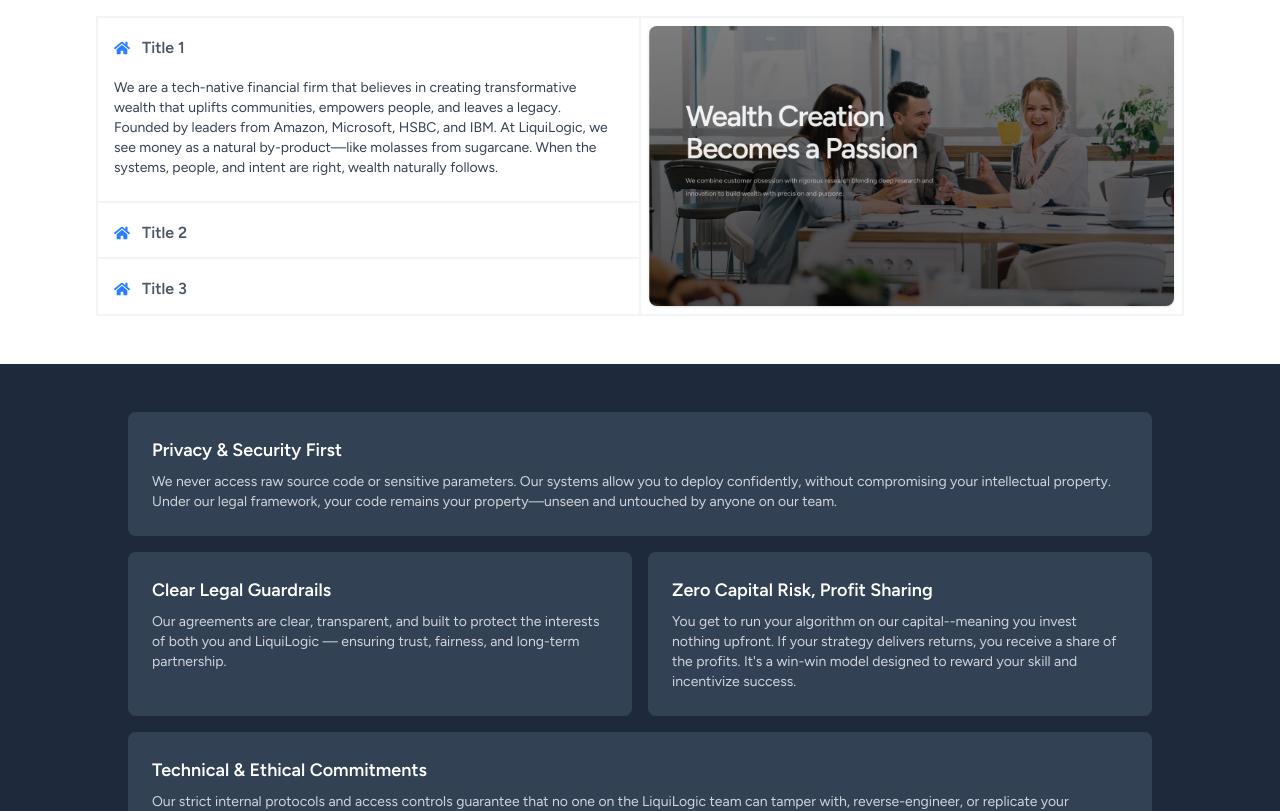
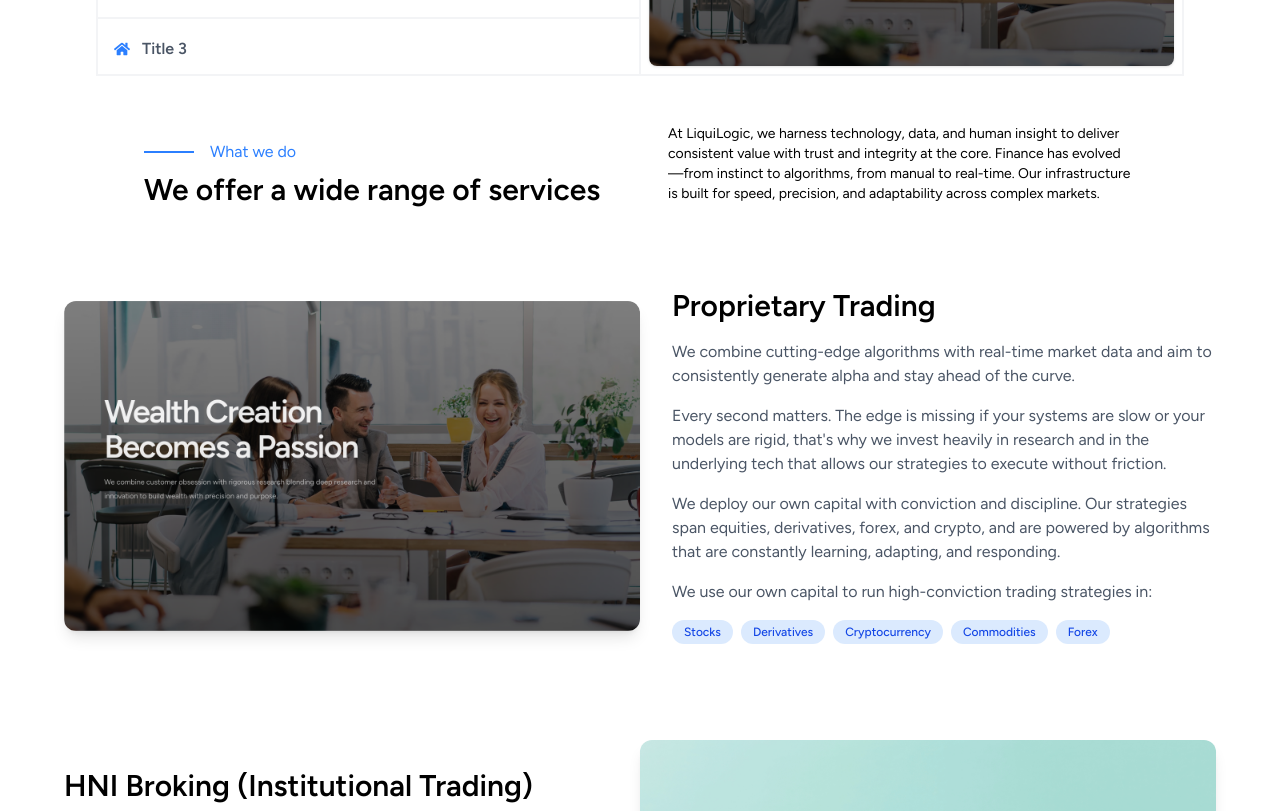
Before and after one commit to AbhishekChoudhari42/fintech, a React (Vite) app: page / in a window 1280 px wide. Shown: the part 960-1771 px from the top of the page. Built offline with nearby package versions, Linux system fonts and the light colour scheme.

Commit message:
Trading section update

```diff
--- a/src/App.jsx
+++ b/src/App.jsx
@@ -19,17 +19,26 @@
       <div className='w-full m-0 p-0 max-w-[1440px]'>
         <Header />
         <Hero />
-        <div className='flex flex-col gap-4 p-8 px-24 max-sm:px-8 bg-white'>
+        <div className='flex flex-col gap-4 p-8 px-24 max-sm:px-4 bg-white'>
           <div className='w-full' >
-            <SectionHeading text={'Who We Are'}/>
-            <h2 className='text-4xl font-semibold mt-2'>Our story started with a <br/>simple idea</h2>
+            <SectionHeading text={'Who We Are'} />
+            <h2 className='text-4xl font-semibold mt-2'>Our story started with a simple idea</h2>
           </div>
           <AccordionWithImage />
         </div>
+        <div className='flex flex-col gap-4 items-center  bg-white'>
+          <div className='w-4/5 p-4 flex gap-14 max-sm:flex-col max-sm:w-full items-center max-sm:h-fit max-sm:gap-4 h-[100px]' >
+            <div className='h-200px flex-1'>
+              <SectionHeading text={'What we do'} />
+              <h2 className='text-3xl font-semibold mt-2'>We offer a wide range of services</h2>
+            </div>
+            <p className='text-sm flex-1 h-[100px]'>At LiquiLogic, we harness technology, data, and human insight to deliver consistent value with trust and integrity at the core. Finance has evolved—from instinct to algorithms, from manual to real-time. Our infrastructure is built for speed, precision, and adaptability across complex markets.</p>
+          </div>
+        <TradingSections />
+        </div>
+        <CoreValues />
         <FeatureGridSection />
-        <TradingSections />
         <CultureSection />
-        <CoreValues />
         <FoundersSection />
         <Footer />
       </div>
--- a/src/components/Hero.jsx
+++ b/src/components/Hero.jsx
@@ -52,7 +52,7 @@
   };
 
   return (
-    <section className="relative w-full h-screen max-h-[800px] flex items-center justify-center overflow-hidden">
+    <section className="relative w-full h-[600px] max-h-[800px] flex items-center justify-center overflow-hidden">
       <AnimatePresence>
         <motion.img
           key={currentSlide}
```
